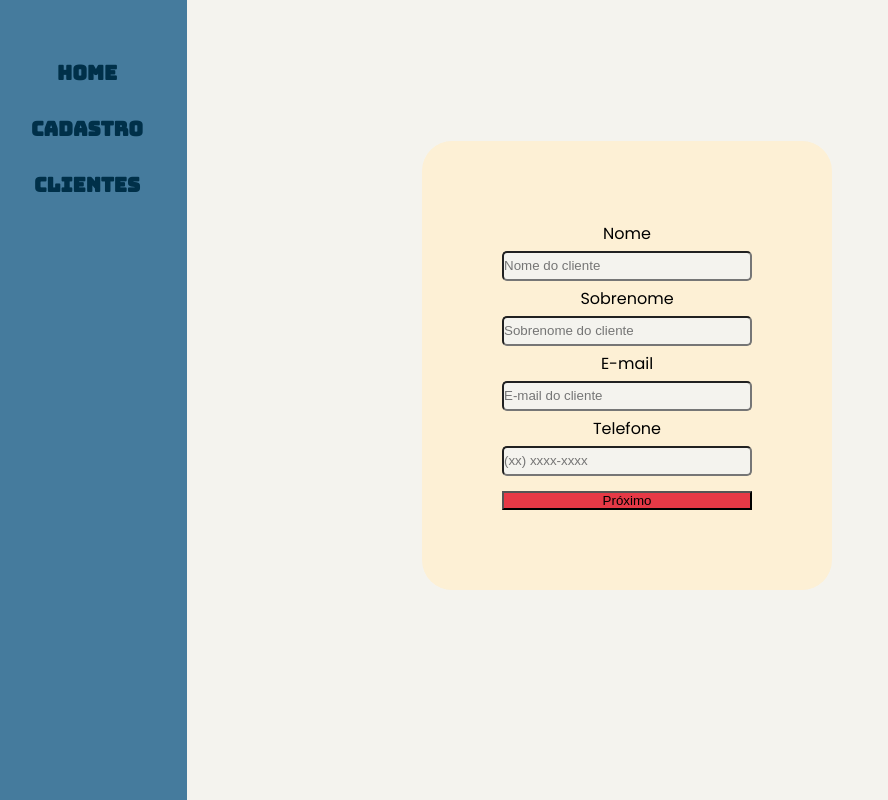
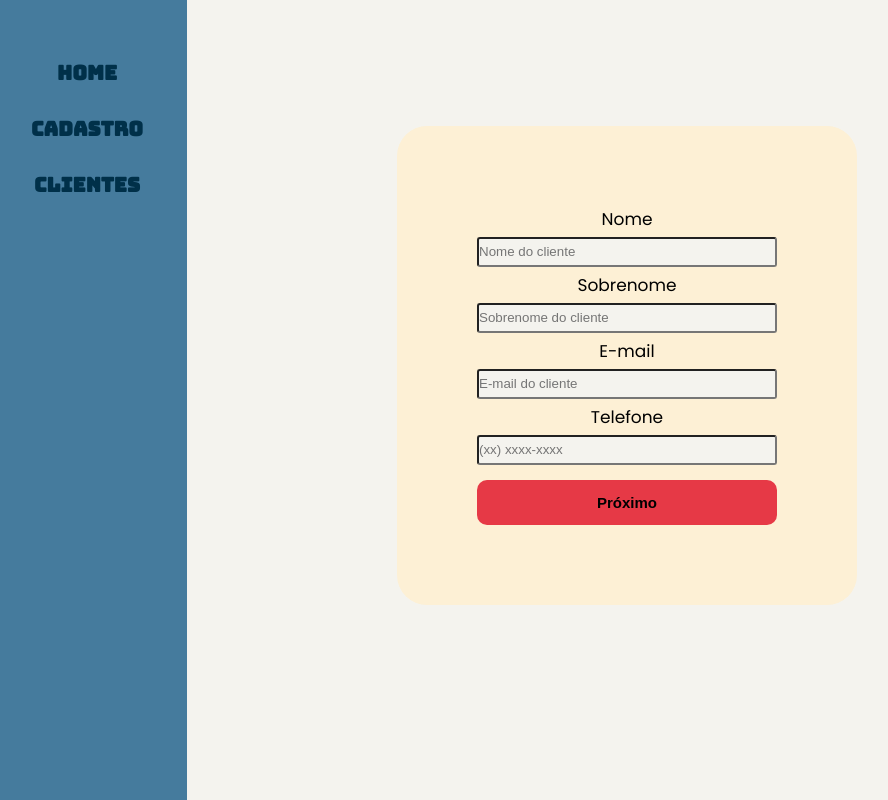
Before and after one commit to lelaranja/formCliente-SprintII-Resilia, a React (Vite) app: page /cadastro in a window 1280 px wide. Shown: the whole page, without its empty margins (13-901 px from the left). Built offline with nearby package versions, Linux system fonts and the light colour scheme.

Commit message:
feat: ajuste formulário principal

```diff
--- a/pages/Registration/Cadastro.module.css
+++ b/pages/Registration/Cadastro.module.css
@@ -5,3 +5,13 @@
   justify-content: center;
   align-items: center;
 }
+
+.container button {
+  height: 45px;
+  border-radius: 10px;
+}
+
+.container input {
+  height: 45px;
+  border-radius: 10px;
+}
--- a/pages/Registration/Registration.jsx
+++ b/pages/Registration/Registration.jsx
@@ -4,7 +4,7 @@ import FormOne from '../../src/components/FormOne/FormOne'
 
 const Registration = () => {
   return (
-    <div  className={S.container}>
+    <div className={S.container}>
       <FormOne/>
     </div>
   )
--- a/src/components/FormOne/FormOne.module.css
+++ b/src/components/FormOne/FormOne.module.css
@@ -8,6 +8,7 @@
   padding: 80px;
   border-radius: 30px;
   background-color: #fdf0d5;
+  font-size: 17px;
 }
 
 .formMain form {
@@ -18,9 +19,9 @@
 }
 
 .formMain input {
-  width: 250px;
+  width: 300px;
   height: 30px;
-  border-radius: 5px;
+  border-radius: 3px;
   box-shadow: none;
   background-color: #f4f3ee;
 }
@@ -32,4 +33,14 @@
 .formMain button {
   margin-top: 10px;
   background-color: #e63946;
+  font-weight: 700;
+  font-size: 15px;
+  border: none;
 }
+
+.formMain button:hover {
+  cursor: pointer;
+  scale: 1.1;
+  background-color: #c1121f;
+  color: #f4f3ee;
+}
```
